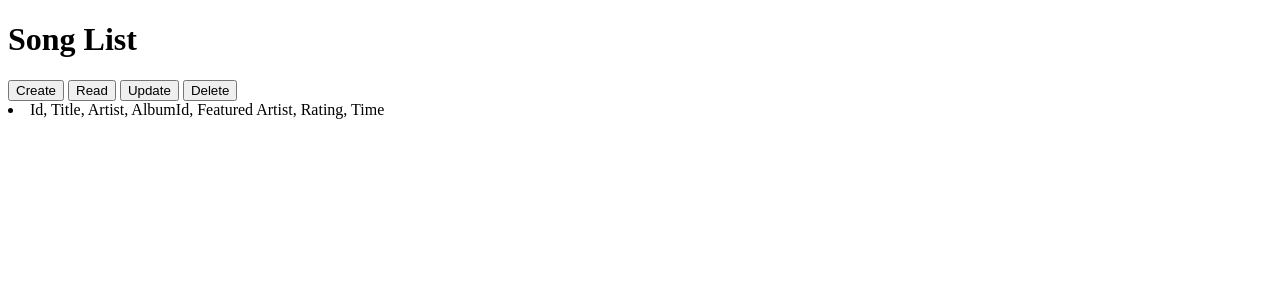
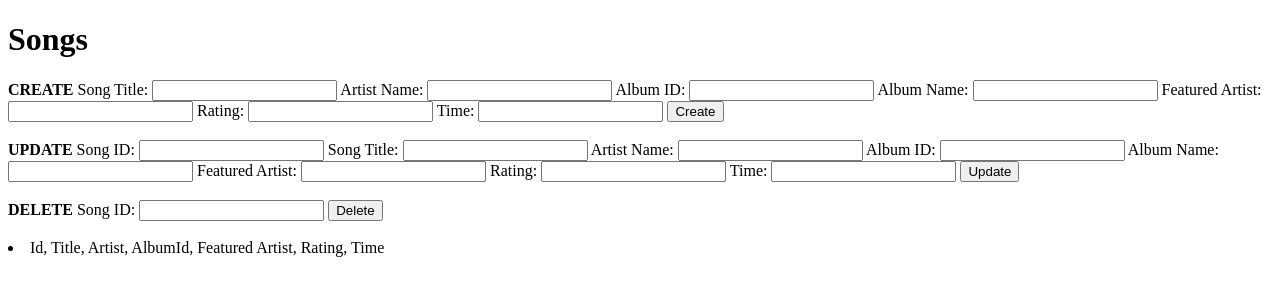
Before and after one commit to btcook2004/databasesS2025, a Flask app: template FlaskFrontEnd/app/templates/songs.html in a window 1280 px wide. Shown: the part 46-346 px from the top of the page. Run offline with Flask 3, Linux system fonts and the light colour scheme; the template is opened without the code that fills it, so the values that code supplies are empty.

Commit message:
CRUD works on website completely

```diff
--- a/FlaskFrontEnd/CRUD/CRUD_Album.py
+++ b/FlaskFrontEnd/CRUD/CRUD_Album.py
@@ -21,10 +21,6 @@ def CreateAlbum(AlbumName, ArtistName, NumSong, Rating, ReleaseYear, PlayTime):
     mycursor.execute("INSERT INTO ALBUM (AlbumName, ArtistName, NumSong, Rating, ReleaseYear, PlayTime) VALUES (%s, %s, %s, %s, %s, %s)", (AlbumName, ArtistName, NumSong, Rating, ReleaseYear, PlayTime))
     mydb.commit()
 
-# def ReadAlbum():
-#     mycursor.execute("SELECT * FROM ALBUM")
-#     myresult = mycursor.fetchall()
-#     return myresult
 def ReadAlbum():
     with mydb.cursor() as cursor:
         cursor.execute("SELECT * FROM ALBUM")
--- a/FlaskFrontEnd/CRUD/CRUD_Genre.py
+++ b/FlaskFrontEnd/CRUD/CRUD_Genre.py
@@ -34,10 +34,7 @@ def CreateGenre(GenreName, AlbumId, ArtistName, SongId):
     mycursor.execute("INSERT INTO Genre (GenreName, AlbumId, ArtistName, SongId) VALUES (%s, %s, %s, %s)", (GenreName, AlbumId, ArtistName, SongId))
     mydb.commit()
 
-# def ReadGenre():
-#     mycursor.execute("SELECT * FROM Genre")
-#     myresult = mycursor.fetchall()
-#     return myresult
+
 def ReadGenre():
     with mydb.cursor() as cursor:
         cursor.execute("SELECT * FROM GENRE")
--- a/FlaskFrontEnd/CRUD/CRUD_Song.py
+++ b/FlaskFrontEnd/CRUD/CRUD_Song.py
@@ -42,10 +42,6 @@ def CreateSong(SongTitle, ArtistName, AlbumId, AlbumName, FeaturedArtist, Rating
     mycursor.execute("INSERT INTO SONG (SongTitle, ArtistName, AlbumId, FeaturedArtist, Rating, Time) VALUES (%s, %s, %s, %s, %s, %s)", (SongTitle, ArtistName, AlbumId, FeaturedArtist, Rating, Time))
     mydb.commit()
 
-# def ReadSong():
-#     mycursor.execute("SELECT * FROM SONG")
-#     myresult = mycursor.fetchall()
-#     return myresult
 def ReadSong():
     with mydb.cursor() as cursor:
         cursor.execute("SELECT * FROM SONG")
--- a/FlaskFrontEnd/app/__init__.py
+++ b/FlaskFrontEnd/app/__init__.py
@@ -4,7 +4,6 @@ import CRUD.CRUD_Album as CRUD_Album
 import CRUD.CRUD_Artist as CRUD_Artist
 import CRUD.CRUD_Genre as CRUD_Genre
 app = Flask(__name__)
-
 
 
 @app.route('/')
@@ -18,12 +17,74 @@ def songs():
    Songs = CRUD_Song.ReadSong()
    return render_template('songs.html', songs=Songs)
 
+@app.route('/create_song', methods=['POST'])
+def create_song():
+   SongTitle = request.form['songTitle']
+   ArtistName = request.form['artistName']
+   AlbumId = request.form['albumId']
+   AlbumName = request.form['albumName']
+   FeaturedArtist = request.form['featuredArtist']
+   Rating = request.form['rating']
+   Time = request.form['time']
+
+   CRUD_Song.CreateSong(SongTitle, ArtistName, AlbumId, AlbumName, FeaturedArtist, Rating, Time)
+   return redirect('/songs')
+
+@app.route('/update_song', methods=['POST'])
+def update_song():
+   SongId = request.form['songId']
+   SongTitle = request.form['songTitle']
+   ArtistName = request.form['artistName']
+   AlbumId = request.form['albumId']
+   FeaturedArtist = request.form['featuredArtist']
+   Rating = request.form['rating']
+   Time = request.form['time']
+
+   CRUD_Song.UpdateSong(SongId, SongTitle, ArtistName, AlbumId, FeaturedArtist, Rating, Time)
+   return redirect('/songs')
+
+@app.route('/delete_song', methods=['POST'])
+def delete_song():
+   SongId = request.form['songId']
+   CRUD_Song.DeleteSong(SongId)
+   return redirect('/songs')
 
 
 @app.route('/albums')
 def albums():
    Albums = CRUD_Album.ReadAlbum()
    return render_template('albums.html', albums=Albums)
+
+@app.route('/create_album', methods=['POST'])
+def create_album():
+   AlbumName = request.form['albumName']
+   ArtistName = request.form['artistName']
+   NumSongs = request.form['numSongs']
+   Rating = request.form['rating']
+   ReleaseYear = request.form['releaseYear']
+   PlayTime = request.form['playTime']
+
+   CRUD_Album.CreateAlbum(AlbumName, ArtistName, NumSongs, Rating, ReleaseYear, PlayTime)
+   return redirect('/albums')
+
+@app.route('/update_album', methods=['POST'])
+def update_album():
+   AlbumId = request.form['albumId']
+   AlbumName = request.form['albumName']
+   ArtistName = request.form['artistName']
+   NumSongs = request.form['numSongs']
+   Rating = request.form['rating']
+   ReleaseYear = request.form['releaseYear']
+   PlayTime = request.form['playTime']
+
+   CRUD_Album.UpdateAlbum(AlbumId, AlbumName, ArtistName, NumSongs, Rating, ReleaseYear, PlayTime)
+   return redirect('/albums')
+
+@app.route('/delete_album', methods=['POST'])
+def delete_album():
+   AlbumId = request.form['albumId']
+   CRUD_Album.DeleteAlbum(AlbumId)
+   return redirect('/albums')
 
 
 
@@ -52,7 +113,35 @@ def delete_artist():
    CRUD_Artist.DeleteArtist(ArtistName)
    return redirect('/artists')
 
+
 @app.route('/genres')
 def genres():
    Genres = CRUD_Genre.ReadGenre()
    return render_template('genres.html', genres=Genres)
+
+@app.route('/create_genre', methods=['POST'])
+def create_genre():
+   GenreName = request.form['genreName']
+   AlbumId = request.form['albumId']
+   ArtistName = request.form['artistName']
+   SongId = request.form['songId']
+
+   CRUD_Genre.CreateGenre(GenreName, AlbumId, ArtistName, SongId)
+   return redirect('/genres')
+
+@app.route('/update_genre', methods=['POST'])
+def update_genre():
+   GenreId = request.form['genreId']
+   GenreName = request.form['genreName']
+   AlbumId = request.form['albumId']
+   ArtistName = request.form['artistName']
+   SongId = request.form['songId']
+
+   CRUD_Genre.UpdateGenre(GenreId, GenreName, AlbumId, ArtistName, SongId)
+   return redirect('/genres')
+
+@app.route('/delete_genre', methods=['POST'])
+def delete_genre():
+   GenreId = request.form['genreId']
+   CRUD_Genre.DeleteGenre(GenreId)
+   return redirect('/genres')
--- a/FlaskFrontEnd/app/templates/artists.html
+++ b/FlaskFrontEnd/app/templates/artists.html
@@ -56,6 +56,7 @@
         <input type="text" id="artistName" name="artistName" required>
         <button type="submit">Delete</button>
         <br><br>
+
     </form>
 
     <list>
--- a/FlaskFrontEnd/app/templates/songs.html
+++ b/FlaskFrontEnd/app/templates/songs.html
@@ -30,12 +30,56 @@
         <a href="/genres">Genres</a>
     </nav>
 
-    <h1>Song List</h1>
+    <h1>Songs</h1>
 
-    <button>Create</button>
-    <button>Read</button>
-    <button>Update</button>
-    <button>Delete</button>
+    <form action="/create_song" method="POST">
+        <strong>CREATE</strong>
+        <label for="songTitle">Song Title:</label>
+        <input type="text" id="songTitle" name="songTitle" required>
+        <label for="artistName">Artist Name:</label>
+        <input type="text" id="artistName" name="artistName" required>
+        <label for="albumId">Album ID:</label>
+        <input type="number" id="albumId" name="albumId" required>
+        <label for="albumName">Album Name:</label>
+        <input type="text" id="albumName" name="albumName" required>
+        <label for="featuredArtist">Featured Artist:</label>
+        <input type="text" id="featuredArtist" name="featuredArtist">
+        <label for="rating">Rating:</label>
+        <input type="number" id="rating" name="rating" required>
+        <label for="time">Time:</label>
+        <input type="text" id="time" name="time" required>
+        <button type="submit">Create</button>
+        <br><br>
+    </form>
+
+    <form action="/update_song" method="POST">
+        <strong>UPDATE</strong>
+        <label for="songId">Song ID:</label>
+        <input type="number" id="songId" name="songId" required>
+        <label for="songTitle">Song Title:</label>
+        <input type="text" id="songTitle" name="songTitle" required>
+        <label for="artistName">Artist Name:</label>
+        <input type="text" id="artistName" name="artistName" required>
+        <label for="albumId">Album ID:</label>
+        <input type="number" id="albumId" name="albumId" required>
+        <label for="albumName">Album Name:</label>
+        <input type="text" id="albumName" name="albumName" required>
+        <label for="featuredArtist">Featured Artist:</label>
+        <input type="text" id="featuredArtist" name="featuredArtist">
+        <label for="rating">Rating:</label>
+        <input type="number" id="rating" name="rating" required>
+        <label for="time">Time:</label>
+        <input type="text" id="time" name="time" required>
+        <button type="submit">Update</button>
+        <br><br>
+    </form>
+
+    <form action="/delete_song" method="POST">
+        <strong>DELETE</strong>
+        <label for="songId">Song ID:</label>
+        <input type="number" id="songId" name="songId" required>
+        <button type="submit">Delete</button>
+        <br><br>
 
     <list>
         <li>Id, Title, Artist, AlbumId, Featured Artist, Rating, Time</li>
```
Also changed, not shown: FlaskFrontEnd/app/templates/albums.html (+47 -5 lines), FlaskFrontEnd/app/templates/genres.html (+37 -4 lines).
